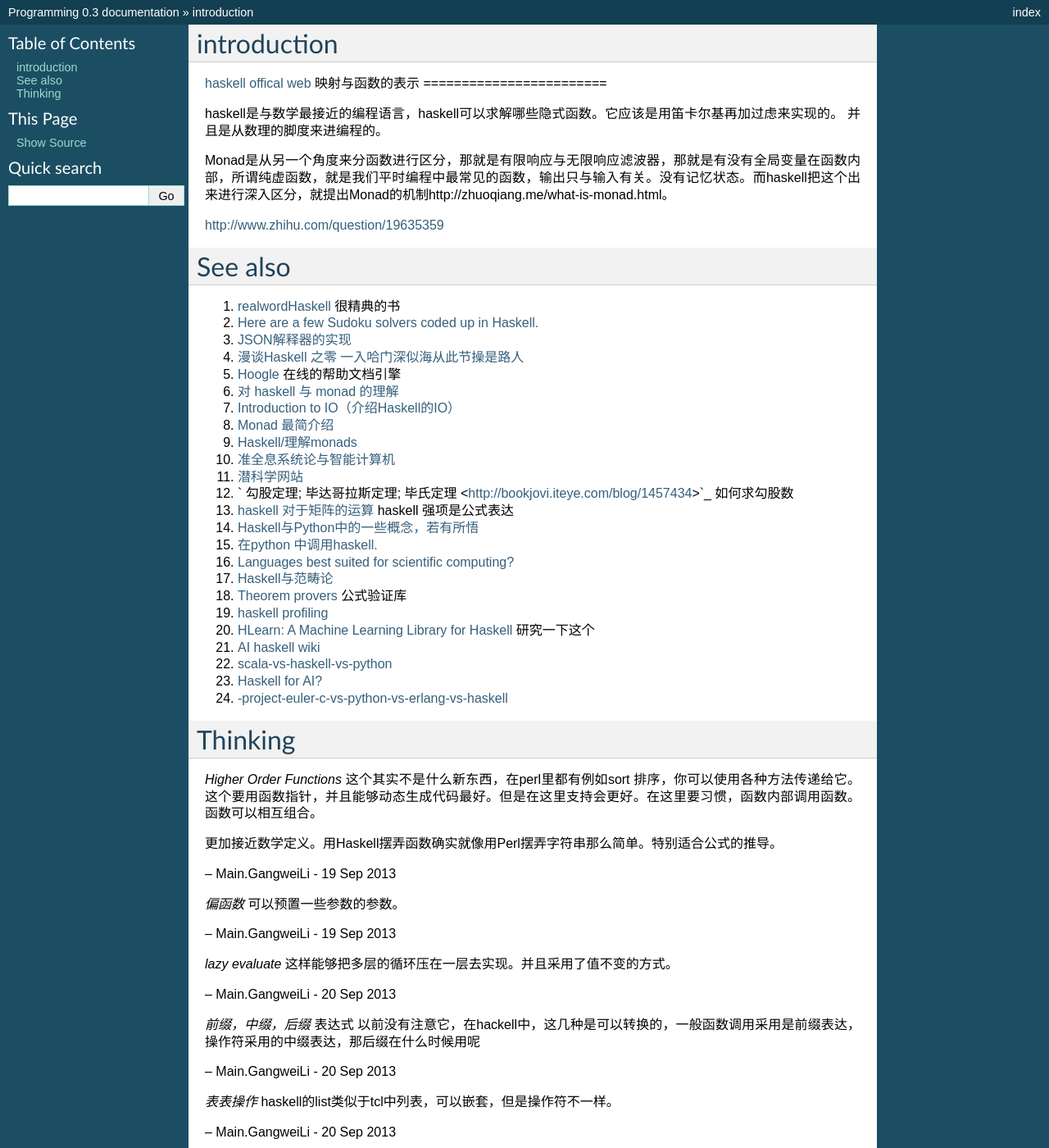
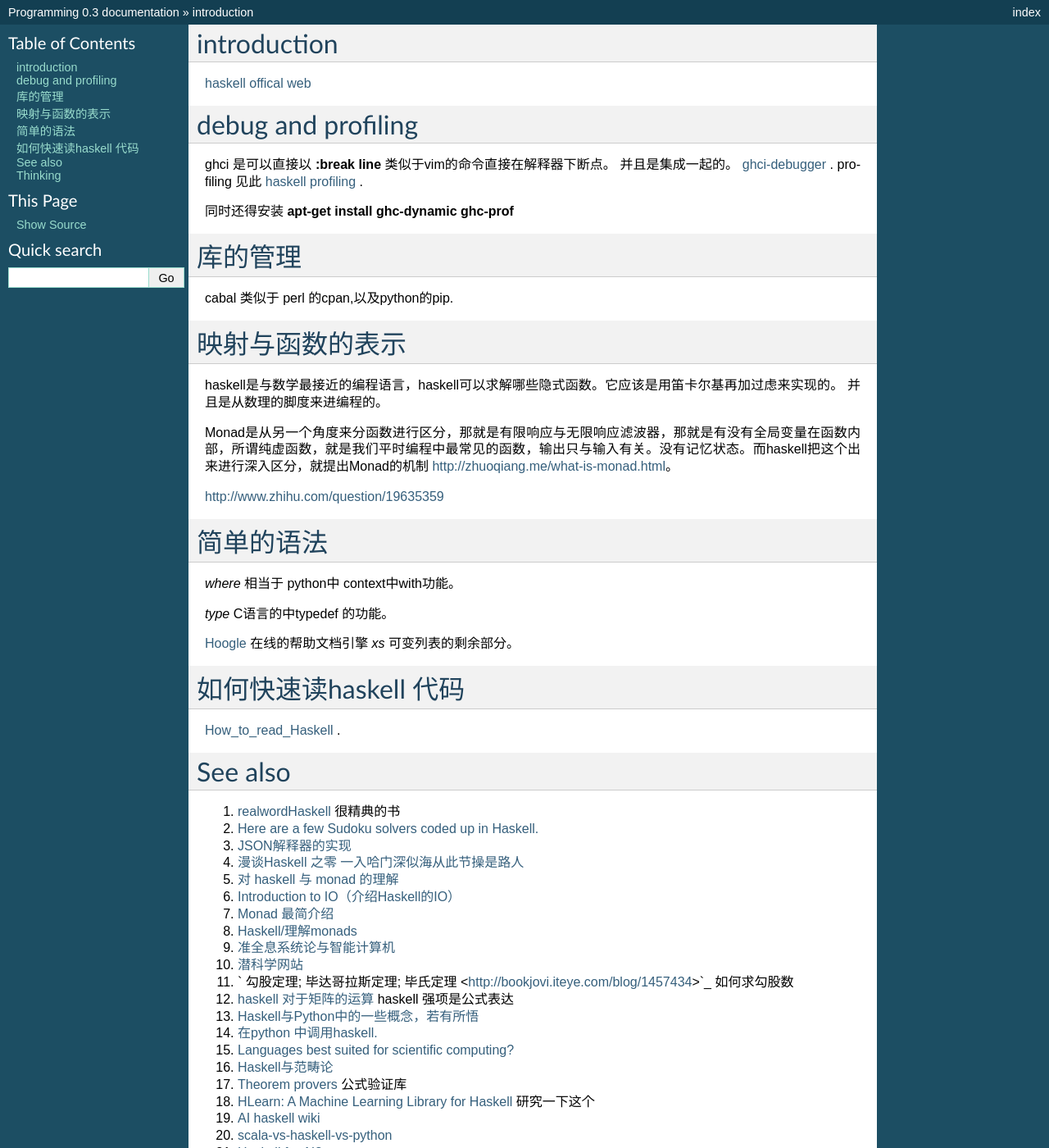
Before and after one commit to gwli/Programming, a Sphinx documentation site: the page built from source/content/Stage_1/Haskell.rst, in a window 1280 px wide and 1400 px high. Shown: the whole window at 82% size. Built offline with Sphinx 7.4.7, drawn with Linux system fonts in a browser that asks for light colours.

Commit message:
添加了haskell一些东东。

```diff
--- a/source/content/Stage_1/Haskell.rst
+++ b/source/content/Stage_1/Haskell.rst
@@ -2,15 +2,49 @@ introduction
 ============
 
 `haskell offical web <http://www.haskell.org/haskellwiki/Haskell>`_
+
+
+
+debug and profiling
+===================
+
+ghci 是可以直接以 :command:`:break line`  类似于vim的命令直接在解释器下断点。 并且是集成一起的。 `ghci-debugger <https://downloads.haskell.org/~ghc/7.8.3/docs/html/users_guide/ghci-debugger.html>`_ .
+profiling 见此 `haskell profiling <https://downloads.haskell.org/~ghc/7.8.3/docs/html/users_guide/profiling.html>`_  .
+
+同时还得安装 :command:`apt-get install ghc-dynamic ghc-prof`
+
+库的管理
+========
+cabal 类似于 perl 的cpan,以及python的pip.
+
 映射与函数的表示
-========================
+================
 
 haskell是与数学最接近的编程语言，haskell可以求解哪些隐式函数。它应该是用笛卡尔基再加过虑来实现的。
 并且是从数理的脚度来进编程的。
 
-Monad是从另一个角度来分函数进行区分，那就是有限响应与无限响应滤波器，那就是有没有全局变量在函数内部，所谓纯虚函数，就是我们平时编程中最常见的函数，输出只与输入有关。没有记忆状态。而haskell把这个出来进行深入区分，就提出Monad的机制http://zhuoqiang.me/what-is-monad.html。
+Monad是从另一个角度来分函数进行区分，那就是有限响应与无限响应滤波器，那就是有没有全局变量在函数内部，所谓纯虚函数，就是我们平时编程中最常见的函数，输出只与输入有关。没有记忆状态。而haskell把这个出来进行深入区分，就提出Monad的机制 http://zhuoqiang.me/what-is-monad.html。
 
 http://www.zhihu.com/question/19635359
+
+
+
+简单的语法
+==========
+*where* 相当于 python中 context中with功能。
+
+*type*  C语言的中typedef 的功能。
+
+`Hoogle  <http://www.haskell.org/hoogle/>`_ 在线的帮助文档引擎
+`xs` 可变列表的剩余部分。
+
+
+
+如何快速读haskell 代码
+======================
+`How_to_read_Haskell <https://www.haskell.org/haskellwiki/How_to_read_Haskell>`_ .
+
+
 
 See also
 ========
--- a/source/content/Stage_1/Racket.rst
+++ b/source/content/Stage_1/Racket.rst
@@ -14,3 +14,7 @@ Racket 可以用直接处理图，并且有人拿来画图与做动画。
 用racket 当做脚本使用 http://docs.racket-lang.org/guide/intro.html#%28tech._repl%29 。
 
 当做系统脚本就得像bash那样的的清爽。同时具有python的强大。现在看来racket还是不错的。 这里有全面的 `racket-lang reference <http://docs.racket-lang.org/reference/index.html>`_
+
+代码最简单的方式那就是像bash一样，然后可以对输入与输出进行控制，并用管道，并且语法也要简单。这个正是函数式编程要达到目的。
+
+:command:`(cmd para)` 不正是bash的语法格式吗，并且直接用()执行一次替换，bash也正是这么来的。
```
Also changed, not shown: other parts of source/content/Stage_1/Haskell.rst (+0 -2 lines).
